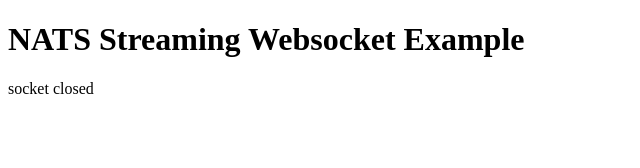
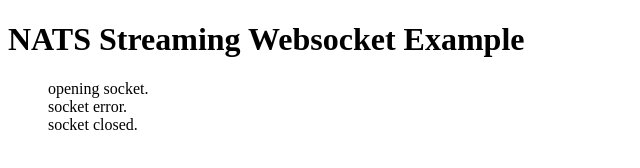
Before and after one commit to Capprin/pdl-demo, a plain HTML site: page demo.html in a window 1280 px wide. Shown: the whole page, without its empty margins (0-640 px from the left). Drawn offline with Linux system fonts and the light colour scheme.

Commit message:
Completed functioning demo

```diff
--- a/demo.html
+++ b/demo.html
@@ -5,33 +5,51 @@
     </head>
     <body>
         <h1>NATS Streaming Websocket Example</h1>
+        <noscript>
+            Requires javascript.
+        </noscript>
 
-        <div class="status">
-            <noscript>
-                Requires javascript.
-            </noscript>
-        </div>
+        <ul class="status" style="list-style-type:none;"></ul>
 
         <ul class="messages"></ul>
 
         <script>
-            document.querySelector('.status').innerHTML = 'opening socket';
-            var exampleSocket = new WebSocket("ws://localhost:8080/subscribe/0");
+            function createListItem(parent, innerHtml, afterLast = true) {
+              var el = document.createElement('li');
+              el.innerHTML = innerHtml;
+
+              if (afterLast) {
+                parent.appendChild(el);
+              } else {
+                parent.insertBefore(el, parent.firstChild);
+              }
+            }
+
+            var params = window.location.search.substr(1).split("=");
+            var sequence = "";
+            if (params == null || params[0] != "sequence") {
+              console.log("No params, or incorrect params")
+              sequence = "0";
+            } else {
+              console.log("Using sequence " + params[1]);
+              sequence = params[1];
+            }
+
+            createListItem(document.querySelector('.status') ,'opening socket.');
+            var exampleSocket = new WebSocket("ws://localhost:8080/subscribe/" + sequence);
+
             exampleSocket.onopen = (e) => {
-              document.querySelector('.status').innerHTML = 'socket opened ';
+              createListItem(document.querySelector('.status'), 'socket opened.');
             };
             exampleSocket.onerror = (e) => {
-              document.querySelector('.status').innerHTML = 'socket error ';
+              createListItem(document.querySelector('.status'), 'socket error.');
             };
             exampleSocket.onclose = (e) => {
-              document.querySelector('.status').innerHTML = 'socket closed ';
+              createListItem(document.querySelector('.status'), 'socket closed.');
             };
             exampleSocket.onmessage = (e) => {
-                var el = document.createElement('li');
-                el.innerHTML = '<code><pre>' +
-                        JSON.stringify(JSON.parse(e.data), null, 2) +
-                        '</pre></code>';
-                        document.querySelector('.messages').insertBefore(el, document.querySelector('.messages').firstChild);
+              msg = '<code><pre>' + JSON.stringify(JSON.parse(e.data), null, 2) + '</pre></code>';
+              createListItem(document.querySelector('.messages'), msg, false);
             };
         </script>
     </body>
```
